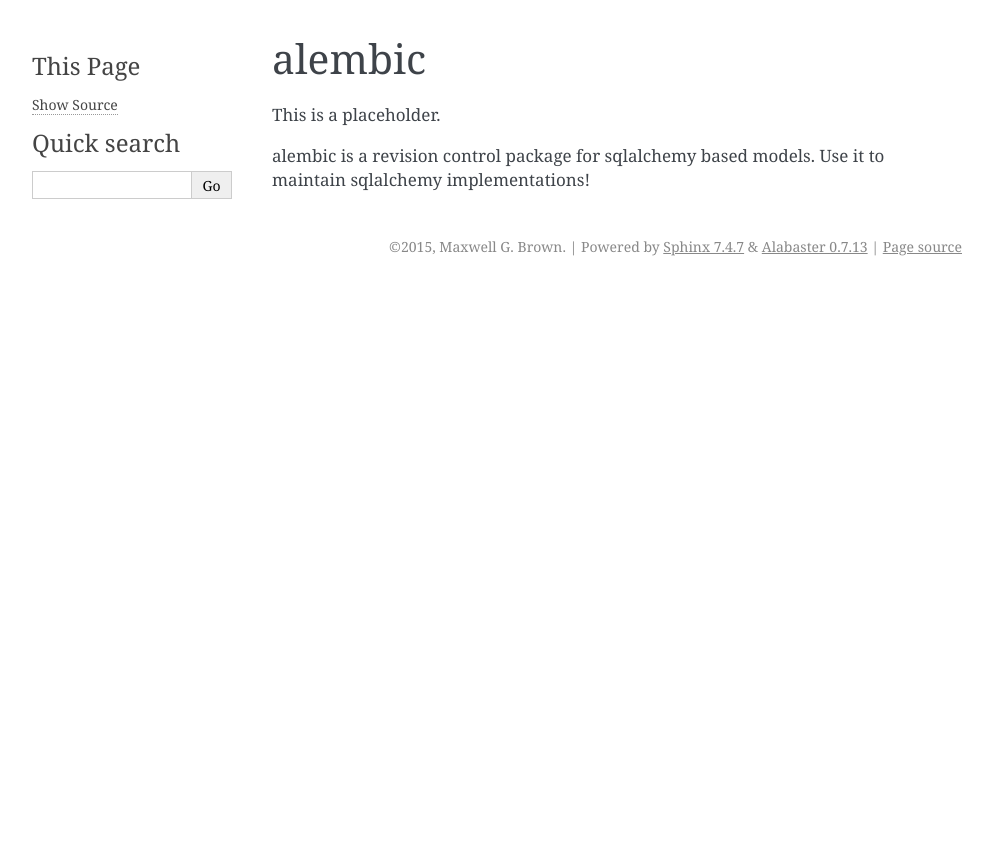
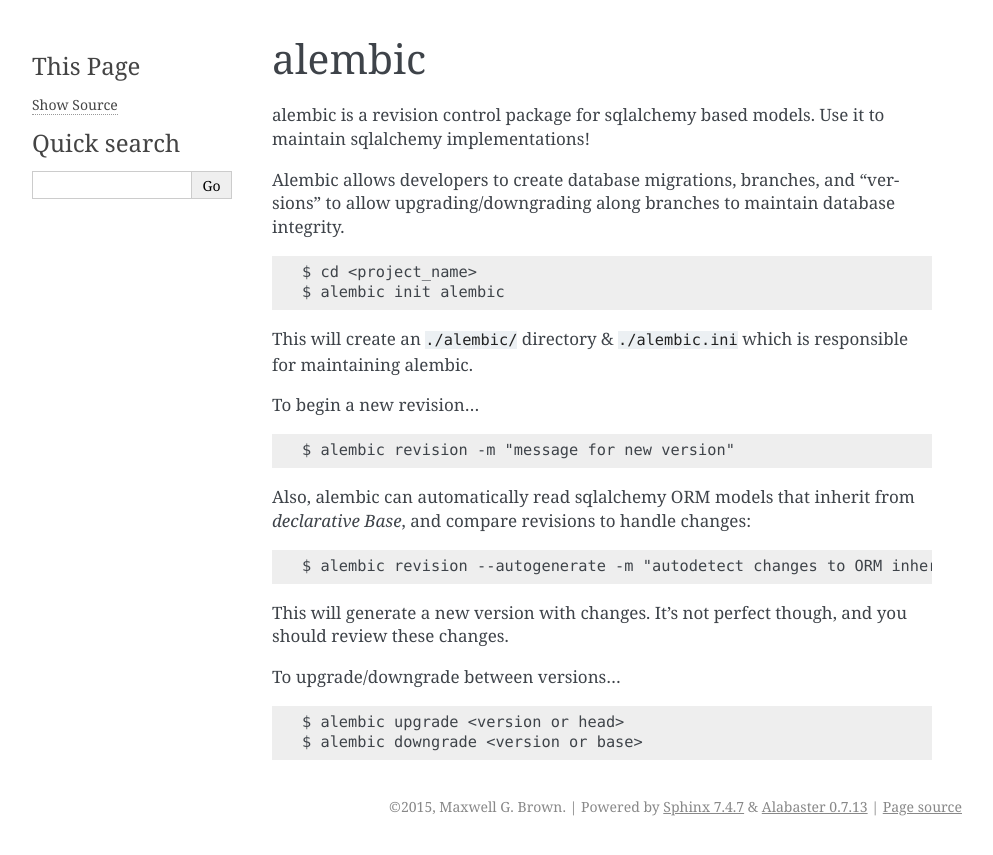
Before and after one commit to MaxwellGBrown/notebook, a Sphinx documentation site: the page built from docs/source/python_libraries/alembic/alembic.rst, in a window 1280 px wide. Shown: the top 855 px of the page, without its empty margins (148-1141 px from the left). Built offline with Sphinx 7.4.7, drawn with Linux system fonts in a browser that asks for light colours.

Commit message:
added actually quick notes to alembic

```diff
--- a/docs/source/python_libraries/alembic/alembic.rst
+++ b/docs/source/python_libraries/alembic/alembic.rst
@@ -4,6 +4,34 @@
 alembic
 =======
 
-This is a placeholder.
+alembic is a revision control package for sqlalchemy based models. Use it to maintain sqlalchemy implementations!
 
-alembic is a revision control package for sqlalchemy based models. Use it to maintain sqlalchemy implementations!
+Alembic allows developers to create database migrations, branches, and "versions" to allow upgrading/downgrading along branches to maintain database integrity.
+
+::
+
+  $ cd <project_name>
+  $ alembic init alembic
+
+This will create an ``./alembic/`` directory & ``./alembic.ini`` which is responsible for maintaining alembic.
+
+
+To begin a new revision...
+
+::
+
+  $ alembic revision -m "message for new version"
+
+
+Also, alembic can automatically read sqlalchemy ORM models that inherit from *declarative Base*, and compare revisions to handle changes::
+
+  $ alembic revision --autogenerate -m "autodetect changes to ORM inheriting Base"
+
+This will generate a new version with changes. It's not perfect though, and you should review these changes.
+
+To upgrade/downgrade between versions...
+
+::
+
+  $ alembic upgrade <version or head>
+  $ alembic downgrade <version or base>
```
